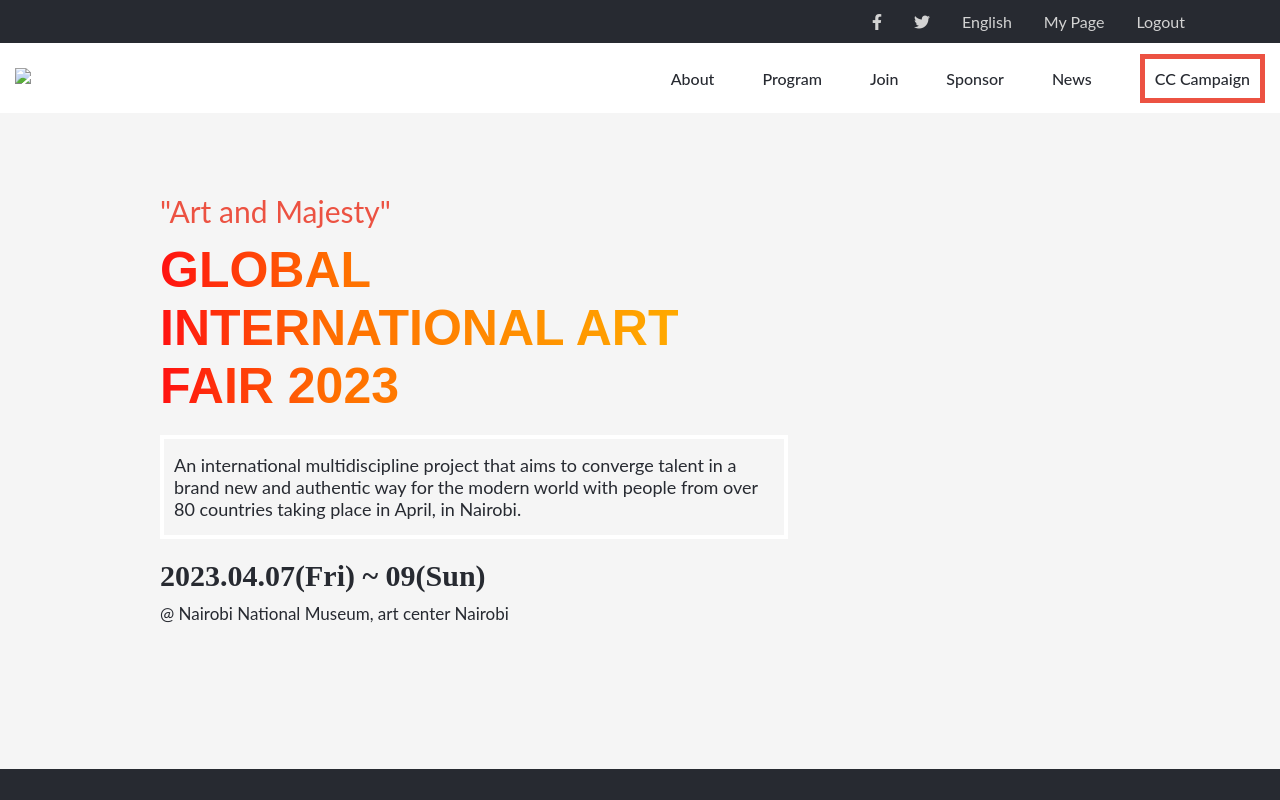
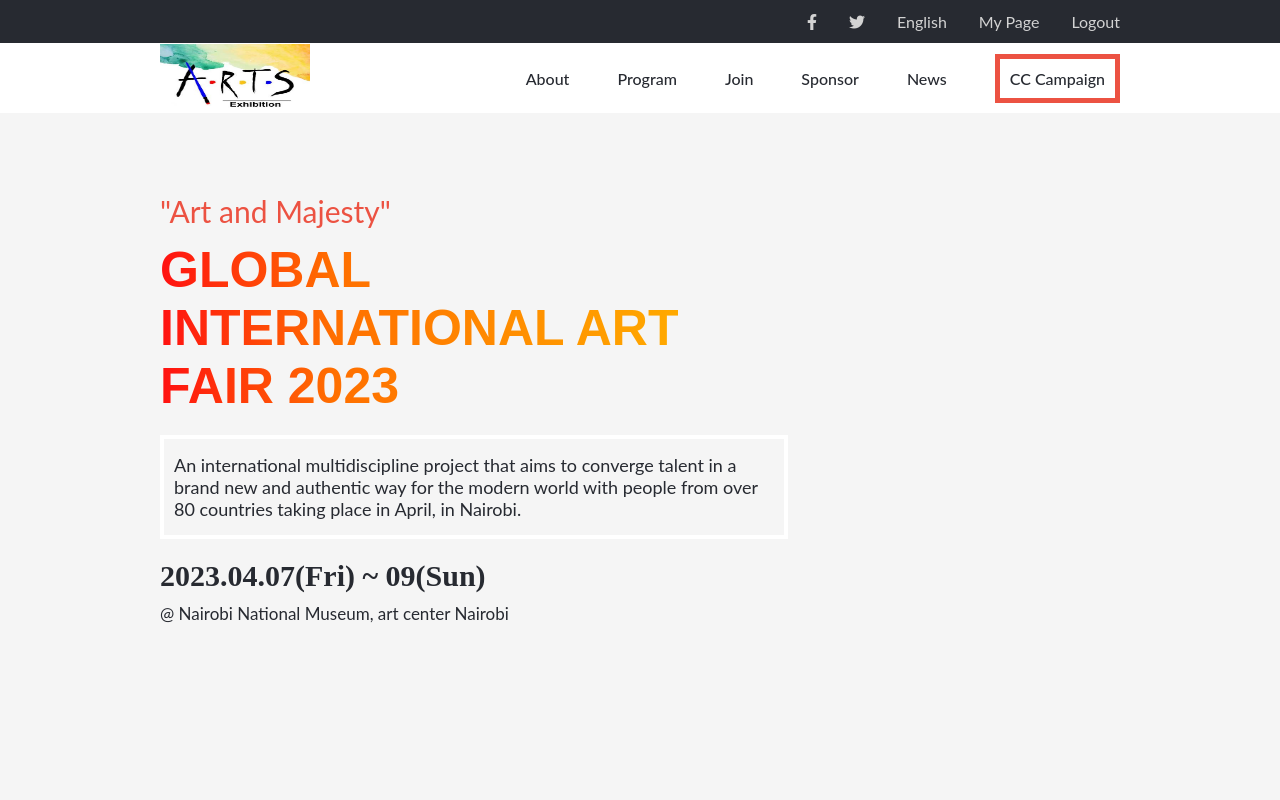
Before and after one commit to Fene-87/Module-1-Capstone, a plain HTML site: page index.html in a window 1280 px wide. Shown: the top 800 px of the page. Drawn offline with Linux system fonts and the light colour scheme; a small style sheet from the web is missing; a web font is replaced by a local one.

Commit message:
Modify styling for home and about page

```diff
--- a/style.css
+++ b/style.css
@@ -240,6 +240,10 @@ header {
     margin-top: 4rem;
 }
 
+.hide-speaker {
+    display: none;
+}
+
 .speaker-image {
     width: 150px;
     height: 150px;
@@ -323,7 +327,7 @@ header {
 
 .art-logo {
     width: 150px;
-    height: 130px;
+    height: 70px;
 }
 
 .footer-rights {
@@ -404,6 +408,7 @@ header {
     display: flex;
     align-items: center;
     justify-content: center;
+    padding: 2rem 0;
 }
 
 .summit-logo-image {
@@ -467,7 +472,7 @@ header {
     .top-nav {
         display: flex;
         background-color: #272a31;
-        padding: 12px 15px;
+        padding: 12px 10rem;
         justify-content: flex-end;
         align-items: flex-end;
     }
@@ -475,12 +480,11 @@ header {
     .top-nav-list {
         color: #d3d3d3;
         font-family: 'Lato', sans-serif;
-        margin-right: 5rem;
     }
 
     .navbar {
         justify-content: space-between;
-        padding: 30px 15px;
+        padding: 30px 10rem;
         height: 10px;
         background-color: #fff;
         align-items: center;
@@ -488,6 +492,11 @@ header {
 
     .logo {
         display: inline;
+    }
+
+    .nav-art-logo {
+        width: 150px;
+        height: 65px;
     }
 
     .navbar-list {
@@ -512,7 +521,7 @@ header {
 
     .home-page {
         padding: 5rem 10rem;
-        height: 62vh;
+        height: 67vh;
     }
 
     .home-p {
```
Also changed, not shown: img/art-exhibition-logo.jpg (added).
